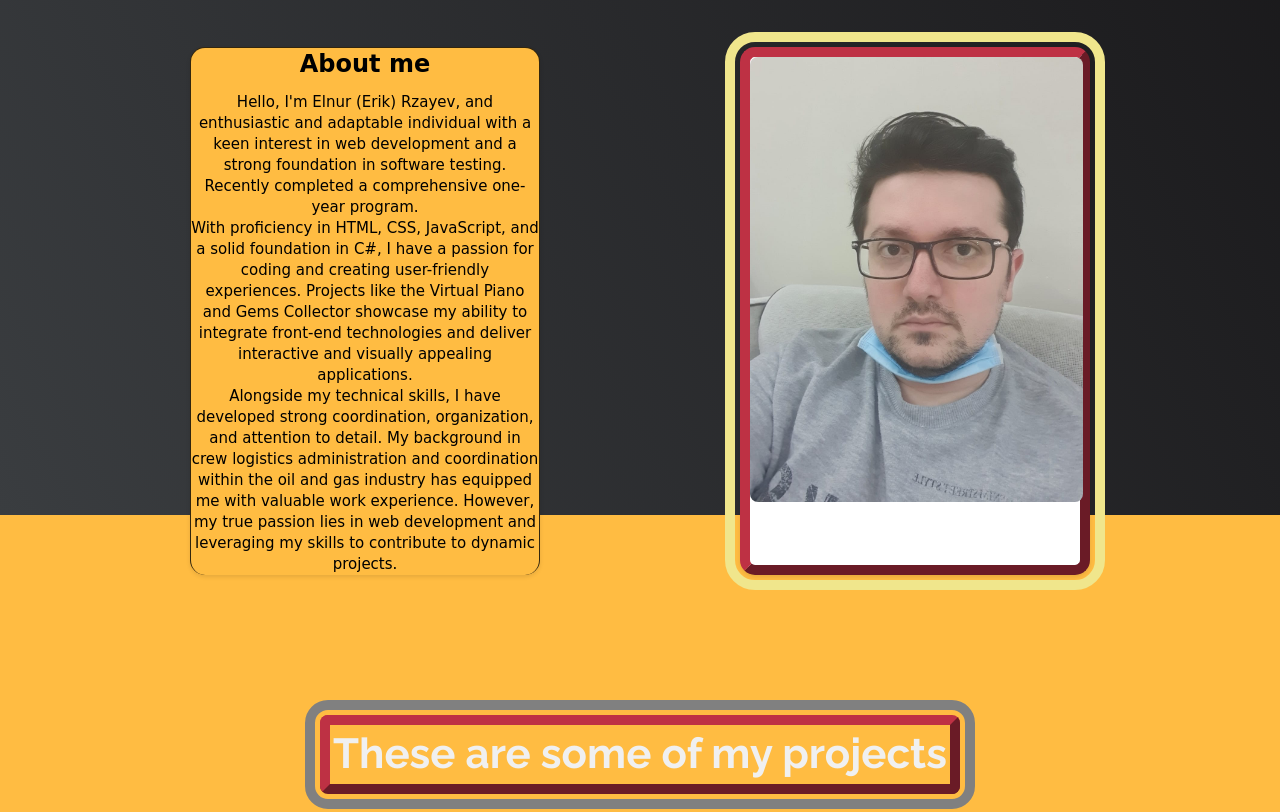
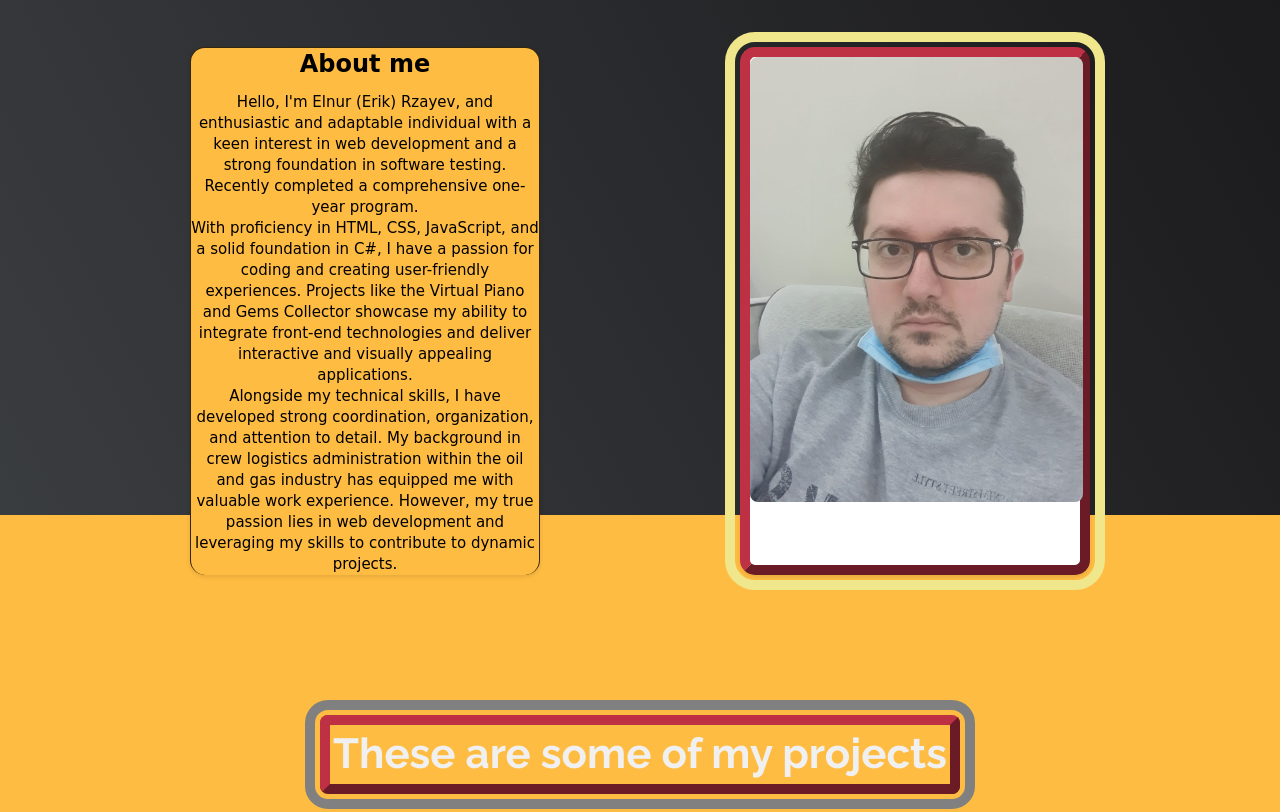
Before and after one commit to Erzayev/Portfolio, a plain HTML site: page index.html in a window 1280 px wide. Shown: the part 285-1097 px from the top of the page. Drawn offline with Linux system fonts and the light colour scheme.

Commit message:
Update index.html

```diff
--- a/index.html
+++ b/index.html
@@ -52,7 +52,7 @@
                         visually appealing applications.</p>
                     <p>
                         Alongside my technical skills, I have developed strong coordination, organization, and attention
-                        to detail. My background in crew logistics administration and coordination within the oil and
+                        to detail. My background in crew logistics administration within the oil and
                         gas industry has equipped me with valuable work experience. However, my true passion lies in web
                         development and leveraging my skills to contribute to dynamic projects.</p>
                 </div>
```
